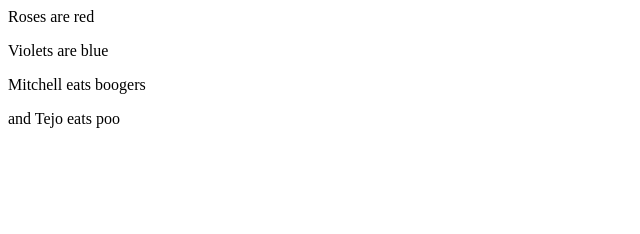
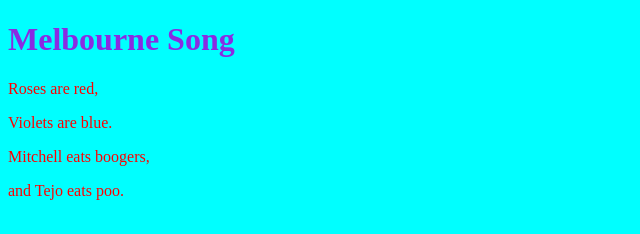
Before and after one commit to pdcruz/pdcruz.github.io, a plain HTML site: page index.html in a window 1280 px wide. Shown: the whole page, without its empty margins (0-640 px from the left). Drawn offline with Linux system fonts and the light colour scheme.

Commit message:
Added stylesheet

```diff
--- a/index.html
+++ b/index.html
@@ -1,6 +1,16 @@
+<!DOCTYPE html>
 <html>
-<p>Roses are red</p>
-<p>Violets are blue</p>
-<p>Mitchell eats boogers</p>
-<p>and Tejo eats poo</p>
+
+<head>
+    <link rel="stylesheet" href = "style.css">
+</head>
+
+<body>
+    <h1>Melbourne Song</h1>
+    <p>Roses are red,</p>
+    <p>Violets are blue.</p>
+    <p>Mitchell eats boogers,</p>
+    <p>and Tejo eats poo.</p>
+</body>
+
 </html>
--- /dev/null
+++ b/style.css
@@ -0,0 +1,11 @@
+body {
+    background-color: aqua;
+}
+
+h1 {
+    color: blueviolet;
+}
+
+p {
+    color: red;
+}
```
